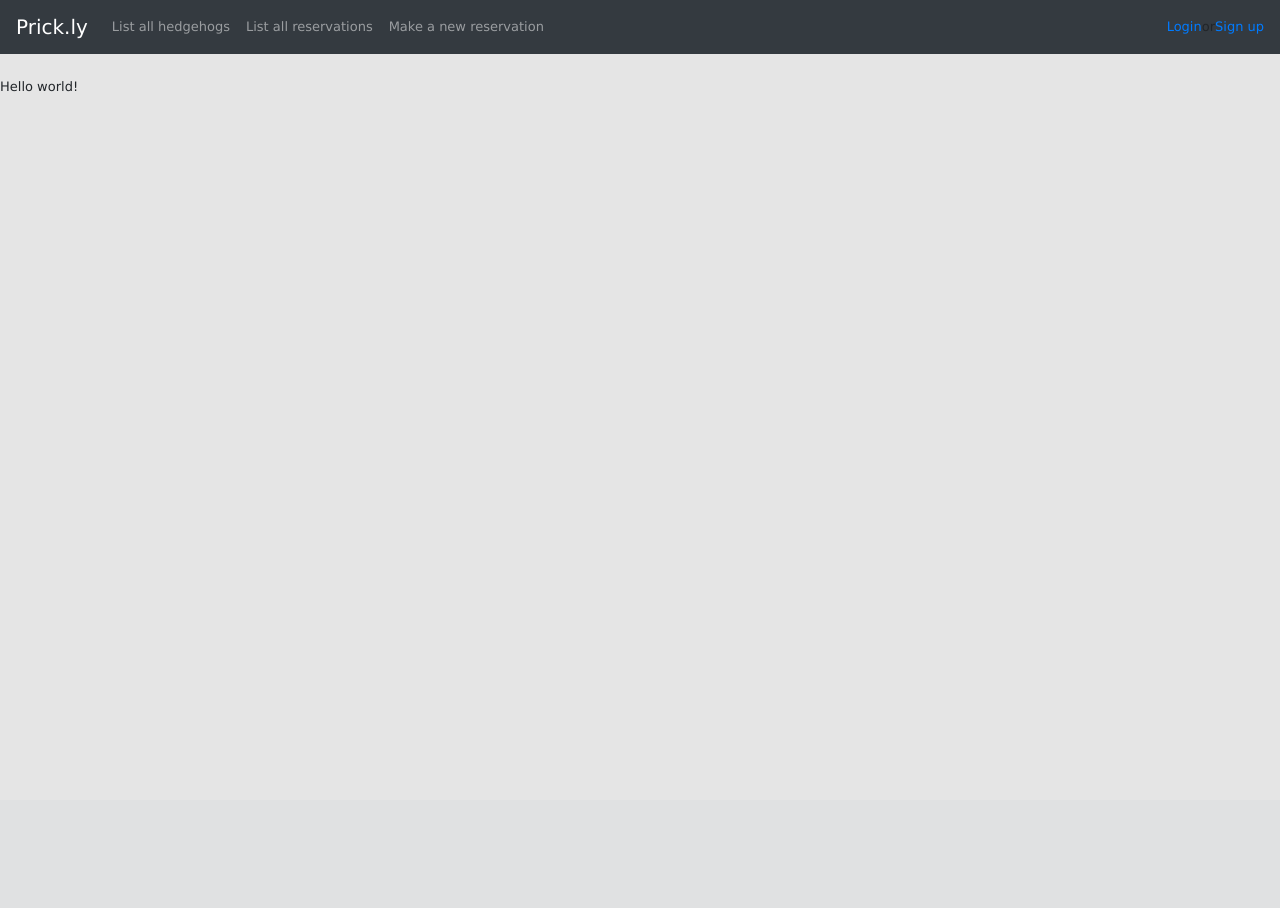
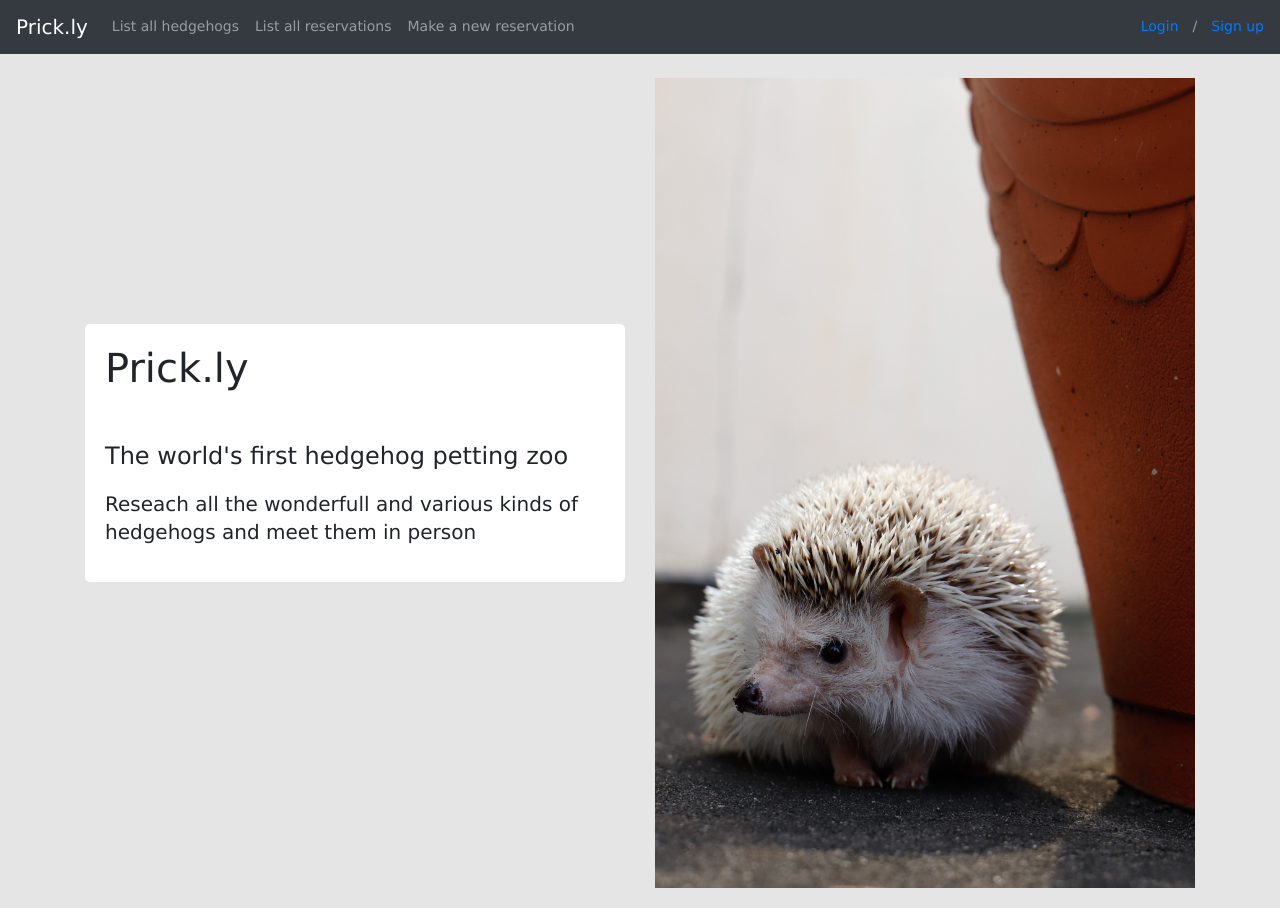
Before and after one commit to piaand/prick.ly, a Flask app: page / in a window 1280 px wide. Before the commit the page ends 92 px from the top, so only its background shows below. Run offline with Flask 2, Linux system fonts and the light colour scheme; some libraries are stand-ins or nearby versions.

Commit message:
polished the front and added landing page picture

```diff
--- a/application/static/css/main.css
+++ b/application/static/css/main.css
@@ -1,5 +1,4 @@
 .summary-table {
-
 	width: 100%;
 }
 .row {
@@ -17,9 +16,13 @@
   }
 
   /* custom styles */
+  nav {
+	  font-size: 14px;
+  }
+
   body {
 	background: #e5e5e5;
-	font: 13px/1.4 Geneva, 'Lucida Sans', 'Lucida Grande', 'Lucida Sans Unicode', Verdana, sans-serif;
+	font: 20px/1.4 Geneva, 'Lucida Sans', 'Lucida Grande', 'Lucida Sans Unicode', Verdana, sans-serif;
   }
   label {
 	display: block;
@@ -30,5 +33,31 @@
 	background-color: #fff;
 	padding: 3px 5px;
 	box-shadow: inset 0 3px 6px rgba(0,0,0,0.1);
+  }
 
+  #landing-header {
+	background:white;
+	padding: 1em;
+	border-radius: 5px;
+	margin-bottom: 3em;
   }
+
+  .header-style {
+	width: 100%;
+	margin-bottom: 3em;
+  }
+
+  h1 {
+	margin-bottom: 50px;
+  }
+
+  h4 {
+	margin-bottom: 20px;
+  }
+
+  #nav-select {
+	padding-right: 1em;
+	padding-left: 1em;
+	color: rgba(255,255,255,.5);
+}
+  }
--- a/application/templates/auth/loginform.html
+++ b/application/templates/auth/loginform.html
@@ -4,6 +4,7 @@
 {{ error }}
 <div class="container">
       <div class="row">
+            <h3 class="header-style">Please insert your username and password</h3>
             <form method="POST" action="{{ url_for('auth_login') }}">
             <table>
             <tr>
--- a/application/templates/auth/signupform.html
+++ b/application/templates/auth/signupform.html
@@ -4,6 +4,7 @@
 {{ error }}
 <div class="container">
 	<div class="row">
+		<h3 class="header-style">Fill in your signup details</h3>
 		<form method="POST" action="{{ url_for('auth_signup') }}">
 		<table>
 			<tr>
--- a/application/templates/hogs/list.html
+++ b/application/templates/hogs/list.html
@@ -3,6 +3,7 @@
 {% block body %}
 <div class="container">
   <div class="row">
+    <h3 class="header-style">Meet our hedgehogs</h3>
     <table class="summary-table">
       <tr>
         <th>Hedgehog</th>
--- a/application/templates/hogs/new.html
+++ b/application/templates/hogs/new.html
@@ -3,6 +3,7 @@
 {% block body %}
 <div class="container">
     <div class="row">
+      <h3 class="header-style">Fill in hedgehog details</h3>
       <form method="POST" action="{{ url_for('hogs_create') }}">
           <table>
             <tr>
--- a/application/templates/index.html
+++ b/application/templates/index.html
@@ -1,7 +1,18 @@
 {% extends "layout.html" %}
 
 {% block body %}
-  <p>
-    Hello world!
-  </p>
+  <div class="container">
+    <div class="row align-items-center">
+      <div class="col-sm-6">
+        <div id="landing-header">
+          <h1>Prick.ly</h1>
+          <h4>The world's first hedgehog petting zoo</h4>
+          <p>Reseach all the wonderfull and various kinds of hedgehogs and meet them in person</p>
+        </div>
+      </div>
+      <div class="col-sm-6">
+        <img src="{{ url_for('static', filename='images/landing_page_hedgehog.jpg') }}" alt="Hedgohog Picture" class="img-fluid"/>
+      </div>
+    </div>
+  </div>
 {% endblock %}
--- a/application/templates/layout.html
+++ b/application/templates/layout.html
@@ -1,5 +1,5 @@
 <!DOCTYPE html>
-<html>
+<html xml:lang="en-US" lang="en">
   <head>
     <meta charset="utf-8">
     <title>Prick.ly</title>
@@ -9,7 +9,7 @@
 
   <body>
       <nav class="navbar navbar-expand-md navbar-dark bg-dark mb-4">
-        <a class="navbar-brand" href="#">Prick.ly</a>
+        <a class="navbar-brand" href="/">Prick.ly</a>
         <button class="navbar-toggler" type="button" data-toggle="collapse" data-target="#navbarCollapse" aria-controls="navbarCollapse" aria-expanded="false" aria-label="Toggle navigation">
                 <span class="navbar-toggler-icon"></span>
         </button>
@@ -29,7 +29,7 @@
             {% if current_user.is_authenticated %}
             <a href="{{ url_for('auth_logout') }}">Hello {{ current_user.name }} -- Logout</a>
             {% else %}
-            <a href="{{ url_for('auth_login') }}">Login</a> or <a href="{{ url_for('auth_signup') }}">Sign up</a>
+            <a href="{{ url_for('auth_login') }}">Login</a><span id="nav-select">/</span><a href="{{ url_for('auth_signup') }}">Sign up</a>
             {% endif %}
                 </div>
         </div>
--- a/application/templates/reservations/list.html
+++ b/application/templates/reservations/list.html
@@ -3,6 +3,7 @@
 {% block body %}
 <div class="container">
 	<div class="row">
+		<h3 class="header-style">Here are all your booked reservations</h3>
 		<table class="summary-table">
 			<tr>
 			{% if user.is_authenticated and user.is_admin() %}
--- a/application/templates/reservations/new_select.html
+++ b/application/templates/reservations/new_select.html
@@ -3,9 +3,9 @@
 {% block body %}
 <div class="container">
     <div class="row">
+      <h3 class="header-style">Select your favourite hedgehog</h3>
       <form method="POST" action="{{ url_for('reservation_create', start=start, duration=duration) }}">
-		<h3>Select your favourite hedgehog</h3>
-		<p>Pick below a hedgehog for your <span>{{ duration }}</span> reservation at <span>{{ start }}</span></p>
+		<p>Pick below a hedgehog for your <span>{{ duration }}</span> minute reservation at <span>{{ start }}</span></p>
         <table>
           <tr>
               <td>
```
Also changed, not shown: application/templates/reservations/new.html (+5 -4 lines), application/static/images/landing_page_hedgehog.jpg (added).
